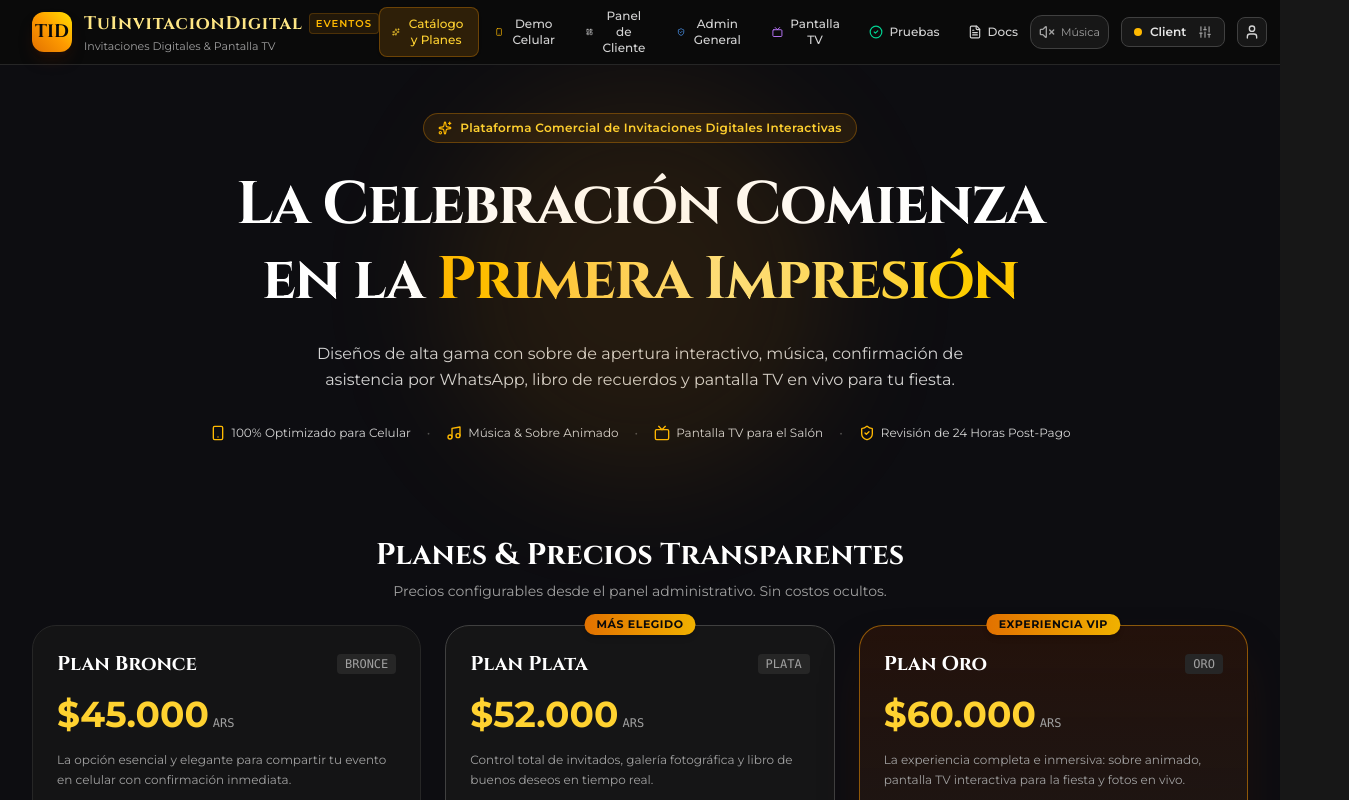
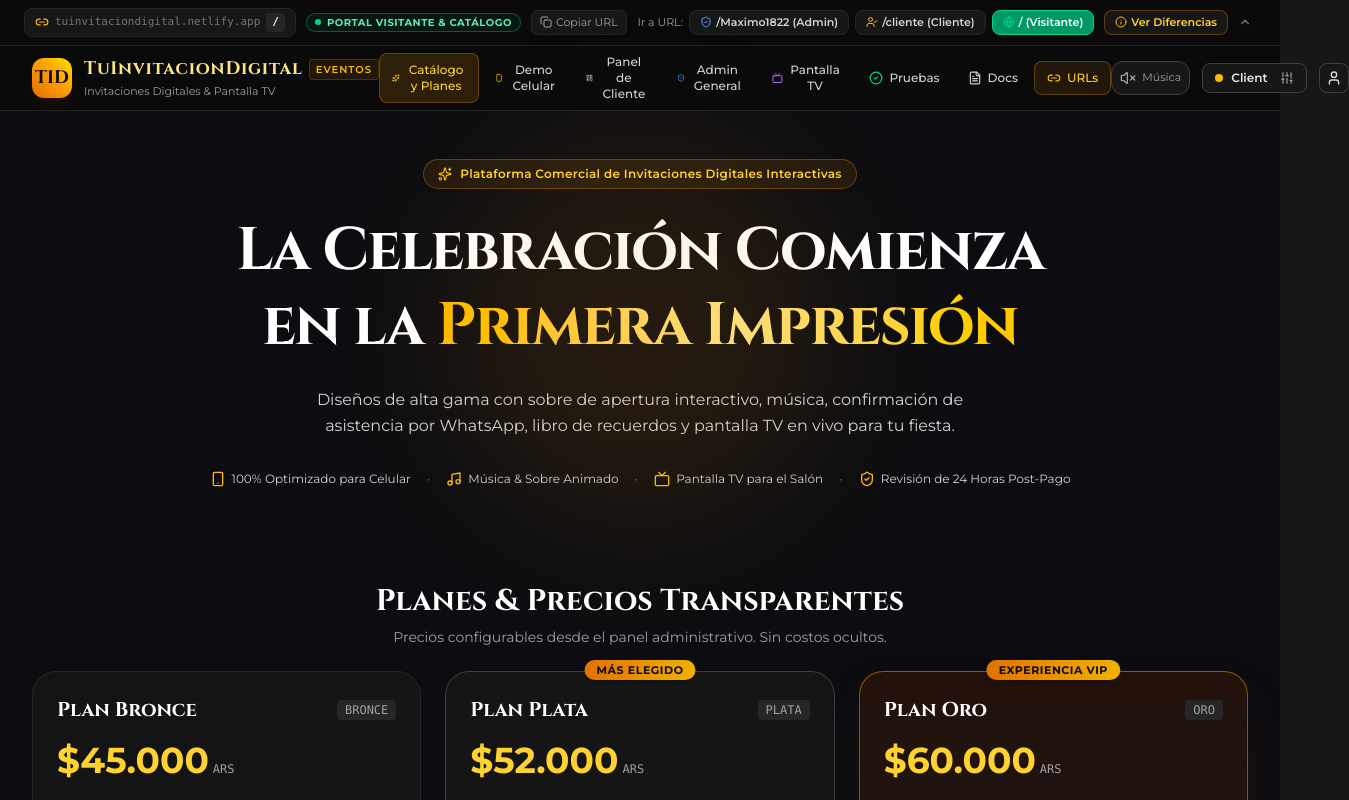
Before and after one commit to hrgq1984-cpu/invitarte-prod, a React (Vite) app: page / in a window 1280 px wide. Shown: the top 800 px of the page, 1349 px wide, since content can reach past the window. Built offline with nearby package versions, Linux system fonts and the light colour scheme.

Commit message:
feat: add system URL guide and visibility
Introduced a portal bar and modal to display system navigation URLs (Admin, Client, Guest) and updated dashboards to clearly expose relevant access paths for improved developer and user navigation.

```diff
--- a/src/App.tsx
+++ b/src/App.tsx
@@ -10,6 +10,9 @@
 import { AuthModal } from './components/AuthModal';
 import { TechDocsModal } from './components/TechDocsModal';
 import { TestsRunnerModal } from './components/TestsRunnerModal';
+import { UrlPortalBar } from './components/UrlPortalBar';
+import { UrlGuideModal, BASE_NETLIFY_URL } from './components/UrlGuideModal';
+import { ADMIN_USER, DEMO_CLIENT_USER } from './lib/store';
 import { DesignTemplate, PlanTier } from './types';
 import {
   Sparkles,
@@ -27,7 +30,7 @@
 } from 'lucide-react';
 
 function AppContent() {
-  const { currentProject, templates, previewTemplate, setSelectedProjectId } = useStore();
+  const { currentProject, templates, previewTemplate, setSelectedProjectId, setCurrentUser } = useStore();
 
   const [currentView, setCurrentView] = useState<'catalog' | 'demo' | 'client' | 'admin'>('catalog');
   const [demoTemplateId, setDemoTemplateId] = useState<string | null>(null);
@@ -35,29 +38,80 @@
   const [showAuthModal, setShowAuthModal] = useState(false);
   const [showDocsModal, setShowDocsModal] = useState(false);
   const [showTestsModal, setShowTestsModal] = useState(false);
+  const [showUrlGuideModal, setShowUrlGuideModal] = useState(false);
 
   // Checkout Modal State
   const [checkoutTemplate, setCheckoutTemplate] = useState<DesignTemplate | null>(null);
   const [checkoutPlanId, setCheckoutPlanId] = useState<PlanTier>('plata');
 
-  // Check URL hash on load (e.g. #demo, #guest=token, #admin)
+  // Check URL pathname and hash on load and back/forward navigation
   useEffect(() => {
-    const handleHash = () => {
-      const hash = window.location.hash;
-      if (hash.includes('demo') || hash.includes('guest')) {
+    const handleUrlRoute = () => {
+      const path = (window.location.pathname || '').toLowerCase();
+      const hash = (window.location.hash || '').toLowerCase();
+
+      // 1. URL Administrador: /Maximo1822
+      if (path.includes('/maximo1822') || hash.includes('maximo1822') || hash.includes('admin')) {
+        setCurrentView('admin');
+        setCurrentUser(ADMIN_USER);
+        document.title = 'Administrador General (/Maximo1822) | TuInvitacionDigital';
+      }
+      // 2. URL Cliente Registrado: /cliente
+      else if (path.includes('/cliente') || hash.includes('cliente') || hash.includes('client')) {
+        setCurrentView('client');
+        setCurrentUser(DEMO_CLIENT_USER);
+        document.title = 'Panel de Cliente (/cliente) | TuInvitacionDigital';
+      }
+      // 3. Demo / Invitación interactiva del celular
+      else if (path.includes('/invitacion') || hash.includes('demo') || hash.includes('guest')) {
         setCurrentView('demo');
-      } else if (hash.includes('admin')) {
-        setCurrentView('admin');
-      } else if (hash.includes('client')) {
-        setCurrentView('client');
-      } else if (hash.includes('tv')) {
+        document.title = 'Invitación Interactiva | TuInvitacionDigital';
+      }
+      else if (hash.includes('tv')) {
         setShowTvMode(true);
       }
+      // 4. URL Visitante / Catálogo Público: /
+      else {
+        setCurrentView('catalog');
+        document.title = 'TuInvitacionDigital | Invitaciones Digitales & Pantalla TV';
+      }
     };
-    handleHash();
-    window.addEventListener('hashchange', handleHash);
-    return () => window.removeEventListener('hashchange', handleHash);
-  }, []);
+
+    handleUrlRoute();
+    window.addEventListener('popstate', handleUrlRoute);
+    window.addEventListener('hashchange', handleUrlRoute);
+    return () => {
+      window.removeEventListener('popstate', handleUrlRoute);
+      window.removeEventListener('hashchange', handleUrlRoute);
+    };
+  }, [setCurrentUser]);
+
+  const handleNavigate = (view: 'catalog' | 'demo' | 'client' | 'admin') => {
+    setCurrentView(view);
+    let targetPath = '/';
+    if (view === 'admin') {
+      targetPath = '/Maximo1822';
+      setCurrentUser(ADMIN_USER);
+      document.title = 'Administrador General (/Maximo1822) | TuInvitacionDigital';
+    } else if (view === 'client') {
+      targetPath = '/cliente';
+      setCurrentUser(DEMO_CLIENT_USER);
+      document.title = 'Panel de Cliente (/cliente) | TuInvitacionDigital';
+    } else if (view === 'demo') {
+      targetPath = '/invitacion';
+      document.title = 'Invitación Interactiva | TuInvitacionDigital';
+    } else {
+      targetPath = '/';
+      document.title = 'TuInvitacionDigital | Invitaciones Digitales & Pantalla TV';
+    }
+
+    try {
+      window.history.pushState({ view }, '', targetPath);
+    } catch (e) {
+      window.location.hash = targetPath;
+    }
+    window.scrollTo({ top: 0, behavior: 'smooth' });
+  };
 
   const handleOpenCheckout = (template: DesignTemplate, planId: PlanTier) => {
     setCheckoutTemplate(template);
@@ -67,31 +121,34 @@
   const handleViewDemo = (template: DesignTemplate) => {
     previewTemplate(template);
     setDemoTemplateId(template.id);
-    setCurrentView('demo');
-    window.scrollTo({ top: 0, behavior: 'smooth' });
+    handleNavigate('demo');
   };
 
   const handleCheckoutSuccess = (newProjectId: string) => {
     setCheckoutTemplate(null);
     setSelectedProjectId(newProjectId);
-    setCurrentView('client');
-    window.scrollTo({ top: 0, behavior: 'smooth' });
+    handleNavigate('client');
   };
 
   return (
     <div className="min-h-screen bg-[#0d0d11] text-neutral-100 flex flex-col selection:bg-amber-500 selection:text-neutral-950 font-montserrat">
 
+      {/* 0. DOMAIN URL PORTAL BAR (Direct access to /Maximo1822, /cliente, /) */}
+      <UrlPortalBar
+        currentView={currentView}
+        onNavigateTo={handleNavigate}
+        onOpenUrlGuide={() => setShowUrlGuideModal(true)}
+      />
+
       {/* 1. TOP NAVIGATION */}
       <Navbar
         currentView={currentView}
-        onNavigate={(view) => {
-          setCurrentView(view);
-          window.scrollTo({ top: 0, behavior: 'smooth' });
-        }}
+        onNavigate={handleNavigate}
         onOpenTvMode={() => setShowTvMode(true)}
         onOpenAuth={() => setShowAuthModal(true)}
         onOpenDocs={() => setShowDocsModal(true)}
         onOpenTests={() => setShowTestsModal(true)}
+        onOpenUrlGuide={() => setShowUrlGuideModal(true)}
       />
 
       {/* 2. MAIN VIEW SWITCHER */}
@@ -250,6 +307,10 @@
             © {new Date().getFullYear()} TuInvitacionDigital. Todos los derechos reservados.
           </div>
           <div className="flex items-center gap-4">
+            <button onClick={() => setShowUrlGuideModal(true)} className="text-amber-400 hover:text-amber-300 font-semibold transition-colors">
+              URLs Oficiales (/Maximo1822, /cliente, /)
+            </button>
+            <span>•</span>
             <button onClick={() => setShowDocsModal(true)} className="hover:text-neutral-300 transition-colors">
               Guía de Mantenimiento
             </button>
@@ -293,6 +354,13 @@
         />
       )}
 
+      <UrlGuideModal
+        isOpen={showUrlGuideModal}
+        onClose={() => setShowUrlGuideModal(false)}
+        onNavigateTo={handleNavigate}
+        currentView={currentView}
+      />
+
     </div>
   );
 }
--- a/src/components/AdminDashboard.tsx
+++ b/src/components/AdminDashboard.tsx
@@ -94,12 +94,16 @@
             <h1 className="text-xl sm:text-2xl font-cinzel font-bold text-white mt-1">
               Administración Central TuInvitacionDigital
             </h1>
-            <div className="flex flex-wrap items-center gap-4 text-xs text-neutral-400 mt-2 font-mono">
+            <div className="flex flex-wrap items-center gap-3 text-xs text-neutral-400 mt-2 font-mono">
               <span className="flex items-center gap-1 text-neutral-300">
                 <Mail className="w-3.5 h-3.5 text-blue-400" /> hrgq.1984@gmail.com
               </span>
               <span className="flex items-center gap-1 text-neutral-300">
                 <Phone className="w-3.5 h-3.5 text-emerald-400" /> WhatsApp: +54 9 3835 438603
+              </span>
+              <span className="px-2.5 py-1 rounded-lg bg-blue-950/60 border border-blue-500/40 text-blue-300 text-[11px] flex items-center gap-1.5 font-sans">
+                <span className="font-bold text-white">URL Secreta:</span>
+                <span className="font-mono text-amber-300">/Maximo1822</span>
               </span>
             </div>
           </div>
--- a/src/components/ClientDashboard.tsx
+++ b/src/components/ClientDashboard.tsx
@@ -199,9 +199,13 @@
           <h1 className="text-2xl sm:text-3xl font-cinzel font-bold text-white mt-1">
             {currentEventSettings.title} - {currentEventSettings.honoreeName}
           </h1>
-          <p className="text-xs text-neutral-400">
-            {plan.name} (${plan.price.toLocaleString('es-AR')} ARS) • Enlace: /{currentProject.publicSlug}
-          </p>
+          <div className="flex items-center gap-2.5 flex-wrap text-xs text-neutral-400 mt-1">
+            <span>{plan.name} (${plan.price.toLocaleString('es-AR')} ARS) • Enlace: /{currentProject.publicSlug}</span>
+            <span className="px-2 py-0.5 rounded-lg bg-amber-950/60 border border-amber-500/40 text-amber-300 text-[11px] font-mono flex items-center gap-1">
+              <span className="text-neutral-400">URL Panel:</span>
+              <span className="font-bold text-amber-200">/cliente</span>
+            </span>
+          </div>
         </div>
 
         {/* Quick action buttons */}
--- a/src/components/Navbar.tsx
+++ b/src/components/Navbar.tsx
@@ -11,7 +11,8 @@
   CheckCircle2,
   Volume2,
   VolumeX,
-  User
+  User,
+  Link2
 } from 'lucide-react';
 import { useStore, ADMIN_USER, DEMO_CLIENT_USER, DEMO_GUEST_USER } from '../lib/store';
 import { ambientAudio } from '../lib/audioSynth';
@@ -199,6 +200,18 @@
               <FileText className="w-3.5 h-3.5" />
               Docs
             </button>
+
+            {onOpenUrlGuide && (
+              <button
+                id="nav-tab-urls"
+                onClick={onOpenUrlGuide}
+                className="px-3 py-2 rounded-lg text-xs font-medium transition-all flex items-center gap-1.5 text-amber-300 bg-amber-500/10 border border-amber-500/30 hover:bg-amber-500/20"
+                title="Ver URLs del sistema (Admin /Maximo1822, Cliente /cliente, Visitante /)"
+              >
+                <Link2 className="w-3.5 h-3.5 text-amber-400" />
+                <span>URLs</span>
+              </button>
+            )}
           </nav>
 
           {/* Right Area: Music Toggle + Project Selector + Role Switcher + Auth */}
@@ -382,6 +395,15 @@
         >
           <CheckCircle2 className="w-3.5 h-3.5" /> Tests
         </button>
+        {onOpenUrlGuide && (
+          <button
+            onClick={onOpenUrlGuide}
+            className="px-2.5 py-1.5 rounded-md flex items-center gap-1 text-amber-400 hover:bg-neutral-800 font-semibold"
+            title="Ver URLs del sistema"
+          >
+            <Link2 className="w-3.5 h-3.5" /> URLs
+          </button>
+        )}
       </div>
     </header>
   );
```
